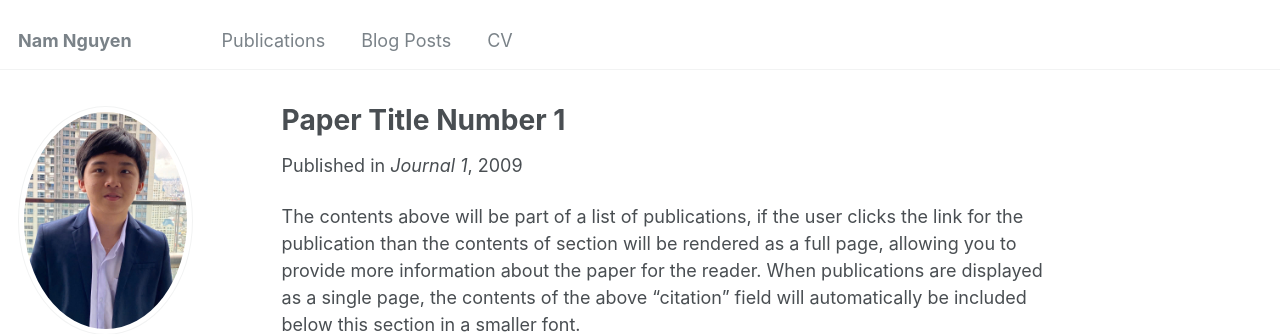
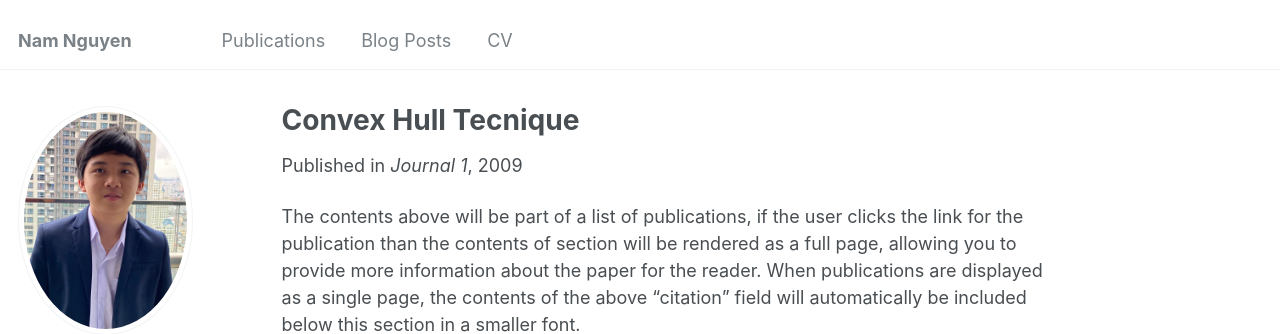
Before and after one commit to namscience/namscience.github.io, a Jekyll site: the page built from _publications/2009-10-01-paper-title-number-1.md, in a window 1280 px wide and 1107 px high. Shown: the top 334 px of the window. Built offline with Jekyll 4.4.1, drawn with Linux system fonts in a browser that asks for light colours.

Commit message:
Update 2009-10-01-paper-title-number-1.md

```diff
--- a/_publications/2009-10-01-paper-title-number-1.md
+++ b/_publications/2009-10-01-paper-title-number-1.md
@@ -1,5 +1,5 @@
 ---
-title: "Paper Title Number 1"
+title: "Convex Hull Tecnique"
 collection: publications
 permalink: /publication/2009-10-01-paper-title-number-1
 excerpt: 'This paper is about the number 1. The number 2 is left for future work.'
```
